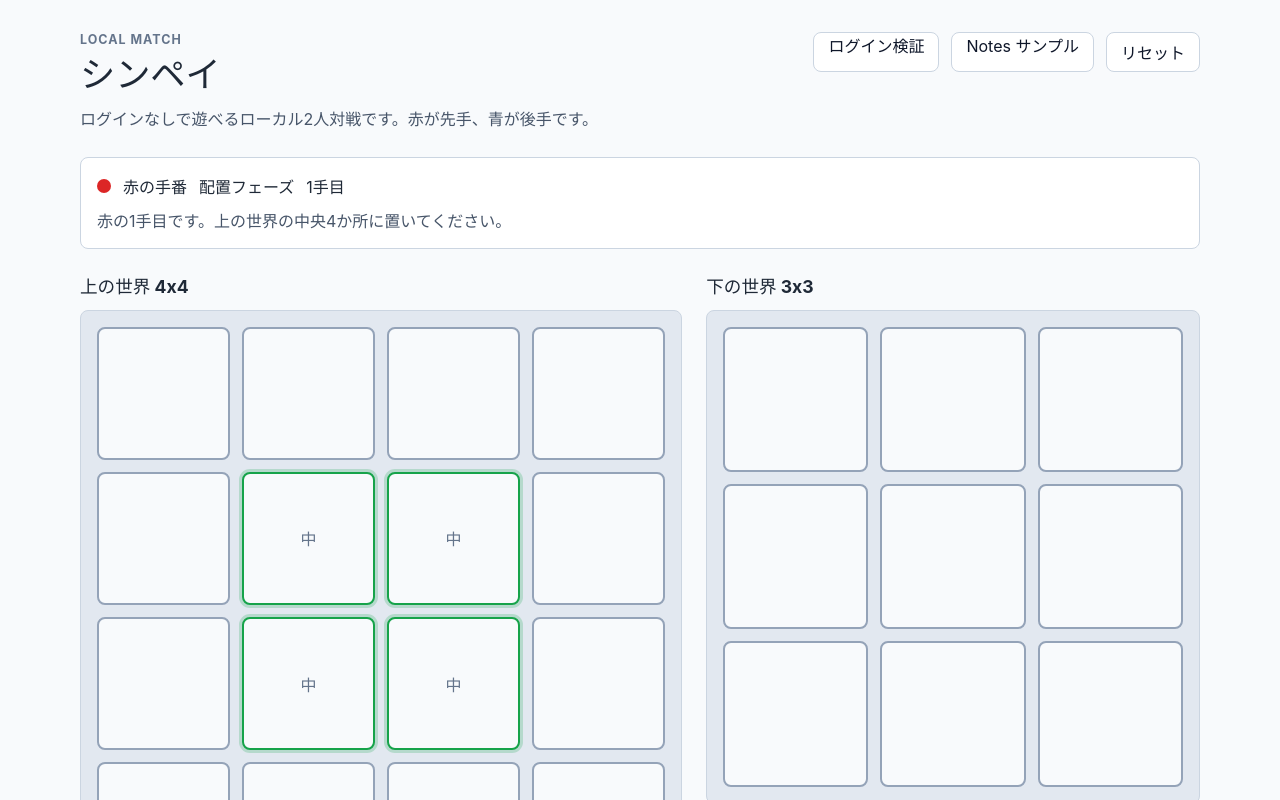
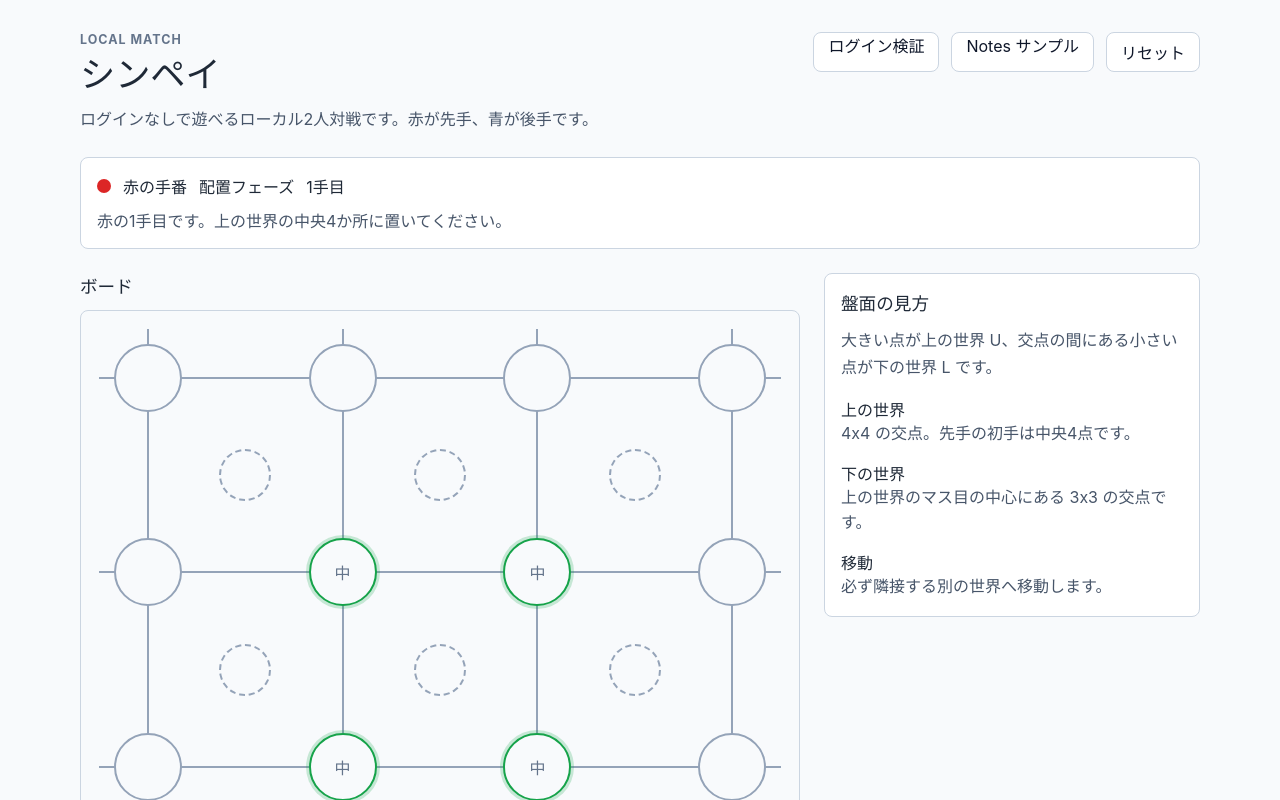
Before and after one commit to kapitantan/amplify_simpei, a React (Vite) app: page / in a window 1280 px wide. Shown: the top 800 px of the page. Built offline with nearby package versions, Linux system fonts and the light colour scheme; no server answers; what aws-amplify would draw is missing.

Commit message:
fix: render Simpei board as overlaid worlds

```diff
--- a/src/App.css
+++ b/src/App.css
@@ -107,41 +107,76 @@
 
 .game-layout {
   display: grid;
-  grid-template-columns: minmax(0, 1fr) minmax(0, 0.82fr);
+  grid-template-columns: minmax(320px, 720px) minmax(240px, 1fr);
   gap: 24px;
   align-items: start;
 }
 
-.world-board {
+.integrated-board-panel,
+.board-legend {
   min-width: 0;
 }
 
-.world-board h2 {
+.integrated-board-panel h2,
+.board-legend h2 {
   margin: 0 0 12px;
   font-size: 1.1rem;
 }
 
-.board-grid {
+.simpei-board {
+  position: relative;
   display: grid;
-  grid-template-columns: repeat(var(--board-size), minmax(0, 1fr));
-  gap: 12px;
+  grid-template-columns: repeat(7, minmax(0, 1fr));
+  grid-template-rows: repeat(7, minmax(0, 1fr));
+  gap: 0;
+  aspect-ratio: 1;
   border: 1px solid #cbd5e1;
   border-radius: 8px;
-  background: #e2e8f0;
-  padding: 16px;
+  background: #f8fafc;
+  padding: 18px;
+  overflow: hidden;
+}
+
+.board-line {
+  z-index: 0;
+  display: block;
+  background: #94a3b8;
+  pointer-events: none;
+}
+
+.board-line.horizontal {
+  align-self: center;
+  justify-self: stretch;
+  height: 2px;
+}
+
+.board-line.vertical {
+  align-self: stretch;
+  justify-self: center;
+  width: 2px;
 }
 
 .board-point {
+  z-index: 1;
+  place-self: center;
   aspect-ratio: 1;
-  min-width: 0;
+  width: min(68px, 72%);
+  min-width: 36px;
   border: 2px solid #94a3b8;
-  border-radius: 8px;
+  border-radius: 999px;
   background: #f8fafc;
   color: #64748b;
   font: inherit;
   font-weight: 700;
   cursor: pointer;
   transition: border-color 120ms ease, box-shadow 120ms ease, transform 120ms ease;
+}
+
+.board-point.lower-point {
+  width: min(52px, 58%);
+  min-width: 30px;
+  border-style: dashed;
+  font-size: 0.86rem;
 }
 
 .board-point:hover {
@@ -181,6 +216,37 @@
   box-shadow: 0 0 0 4px rgba(15, 23, 42, 0.28);
 }
 
+.board-legend {
+  border: 1px solid #cbd5e1;
+  border-radius: 8px;
+  background: #ffffff;
+  padding: 16px;
+}
+
+.board-legend p {
+  margin: 0 0 16px;
+  color: #475569;
+  line-height: 1.7;
+}
+
+.board-legend dl,
+.board-legend dd {
+  margin: 0;
+}
+
+.board-legend div + div {
+  margin-top: 14px;
+}
+
+.board-legend dt {
+  font-weight: 700;
+}
+
+.board-legend dd {
+  color: #475569;
+  line-height: 1.6;
+}
+
 .game-controls {
   justify-content: space-between;
   margin-top: 24px;
@@ -214,9 +280,17 @@
     margin-top: 16px;
   }
 
-  .board-grid {
-    gap: 8px;
+  .simpei-board {
     padding: 10px;
+  }
+
+  .board-point {
+    min-width: 30px;
+  }
+
+  .board-point.lower-point {
+    min-width: 24px;
+    font-size: 0.75rem;
   }
 
   .notes-page {
--- a/src/pages/GamePage.jsx
+++ b/src/pages/GamePage.jsx
@@ -14,11 +14,6 @@ import {
   passTurn,
   placePiece,
 } from "../game/simpei";
-
-const WORLD_LABELS = {
-  [WORLDS.UPPER]: "上の世界 4x4",
-  [WORLDS.LOWER]: "下の世界 3x3",
-};
 
 export default function GamePage() {
   const [game, setGame] = useState(() => createInitialGame());
@@ -113,8 +108,7 @@ export default function GamePage() {
       </section>
 
       <section className="game-layout" aria-label="シンペイ盤面">
-        <WorldBoard
-          world={WORLDS.UPPER}
+        <IntegratedBoard
           game={game}
           selectedPiece={selectedPiece}
           legalPlacementTargets={legalPlacementTargets}
@@ -124,17 +118,7 @@ export default function GamePage() {
           movablePieces={movablePieces}
           onPointClick={handlePointClick}
         />
-        <WorldBoard
-          world={WORLDS.LOWER}
-          game={game}
-          selectedPiece={selectedPiece}
-          legalPlacementTargets={legalPlacementTargets}
-          legalMoveTargets={legalMoveTargets}
-          forcedMoveTargets={forcedMoveTargets}
-          forcedPieceId={forcedPiece?.from}
-          movablePieces={movablePieces}
-          onPointClick={handlePointClick}
-        />
+        <BoardLegend />
       </section>
 
       <section className="game-controls">
@@ -155,8 +139,7 @@ export default function GamePage() {
   );
 }
 
-function WorldBoard({
-  world,
+function IntegratedBoard({
   game,
   selectedPiece,
   legalPlacementTargets,
@@ -166,14 +149,31 @@ function WorldBoard({
   movablePieces,
   onPointClick,
 }) {
-  const size = world === WORLDS.UPPER ? 4 : 3;
-  const positions = POSITIONS.filter((position) => position.world === world);
-
   return (
-    <section className={`world-board ${world}`}>
-      <h2>{WORLD_LABELS[world]}</h2>
-      <div className="board-grid" style={{ "--board-size": size }}>
-        {positions.map(({ id, row, col }) => {
+    <section className="integrated-board-panel">
+      <h2>ボード</h2>
+      <div className="simpei-board">
+        {Array.from({ length: 4 }, (_, index) => (
+          <span
+            key={`h-${index}`}
+            className="board-line horizontal"
+            style={{
+              gridRow: index * 2 + 1,
+              gridColumn: "1 / 8",
+            }}
+          />
+        ))}
+        {Array.from({ length: 4 }, (_, index) => (
+          <span
+            key={`v-${index}`}
+            className="board-line vertical"
+            style={{
+              gridRow: "1 / 8",
+              gridColumn: index * 2 + 1,
+            }}
+          />
+        ))}
+        {POSITIONS.map(({ id, world, row, col }) => {
           const occupant = game.board[id];
           const isSelected = selectedPiece === id;
           const isForcedPiece = forcedPieceId === id;
@@ -181,7 +181,8 @@ function WorldBoard({
             || legalMoveTargets.has(id)
             || forcedMoveTargets.has(id);
           const isMovable = movablePieces.has(id);
-          const label = `${WORLD_LABELS[world]} ${row + 1}行 ${col + 1}列`;
+          const label = `${getWorldLabel(world)} ${row + 1}行 ${col + 1}列`;
+          const gridPosition = getBoardGridPosition(world, row, col);
 
           return (
             <button
@@ -194,7 +195,12 @@ function WorldBoard({
                 isForcedPiece ? "forced" : "",
                 isLegalTarget ? "legal-target" : "",
                 isMovable ? "movable" : "",
+                world === WORLDS.UPPER ? "upper-point" : "lower-point",
               ].filter(Boolean).join(" ")}
+              style={{
+                gridRow: gridPosition.row,
+                gridColumn: gridPosition.col,
+              }}
               onClick={() => onPointClick(id)}
               aria-label={occupant ? `${label}: ${getPlayerLabel(occupant)}の駒` : `${label}: 空き`}
             >
@@ -207,6 +213,47 @@ function WorldBoard({
   );
 }
 
+function BoardLegend() {
+  return (
+    <aside className="board-legend">
+      <h2>盤面の見方</h2>
+      <p>大きい点が上の世界 U、交点の間にある小さい点が下の世界 L です。</p>
+      <dl>
+        <div>
+          <dt>上の世界</dt>
+          <dd>4x4 の交点。先手の初手は中央4点です。</dd>
+        </div>
+        <div>
+          <dt>下の世界</dt>
+          <dd>上の世界のマス目の中心にある 3x3 の交点です。</dd>
+        </div>
+        <div>
+          <dt>移動</dt>
+          <dd>必ず隣接する別の世界へ移動します。</dd>
+        </div>
+      </dl>
+    </aside>
+  );
+}
+
+function getBoardGridPosition(world, row, col) {
+  if (world === WORLDS.UPPER) {
+    return {
+      row: row * 2 + 1,
+      col: col * 2 + 1,
+    };
+  }
+
+  return {
+    row: row * 2 + 2,
+    col: col * 2 + 2,
+  };
+}
+
+function getWorldLabel(world) {
+  return world === WORLDS.UPPER ? "上の世界" : "下の世界";
+}
+
 function getPointLabel(world, row, col) {
   if (world === WORLDS.UPPER && row >= 1 && row <= 2 && col >= 1 && col <= 2) {
     return "中";
```
Also changed, not shown: 2 other files (tests, documents, lock files or other folders).
